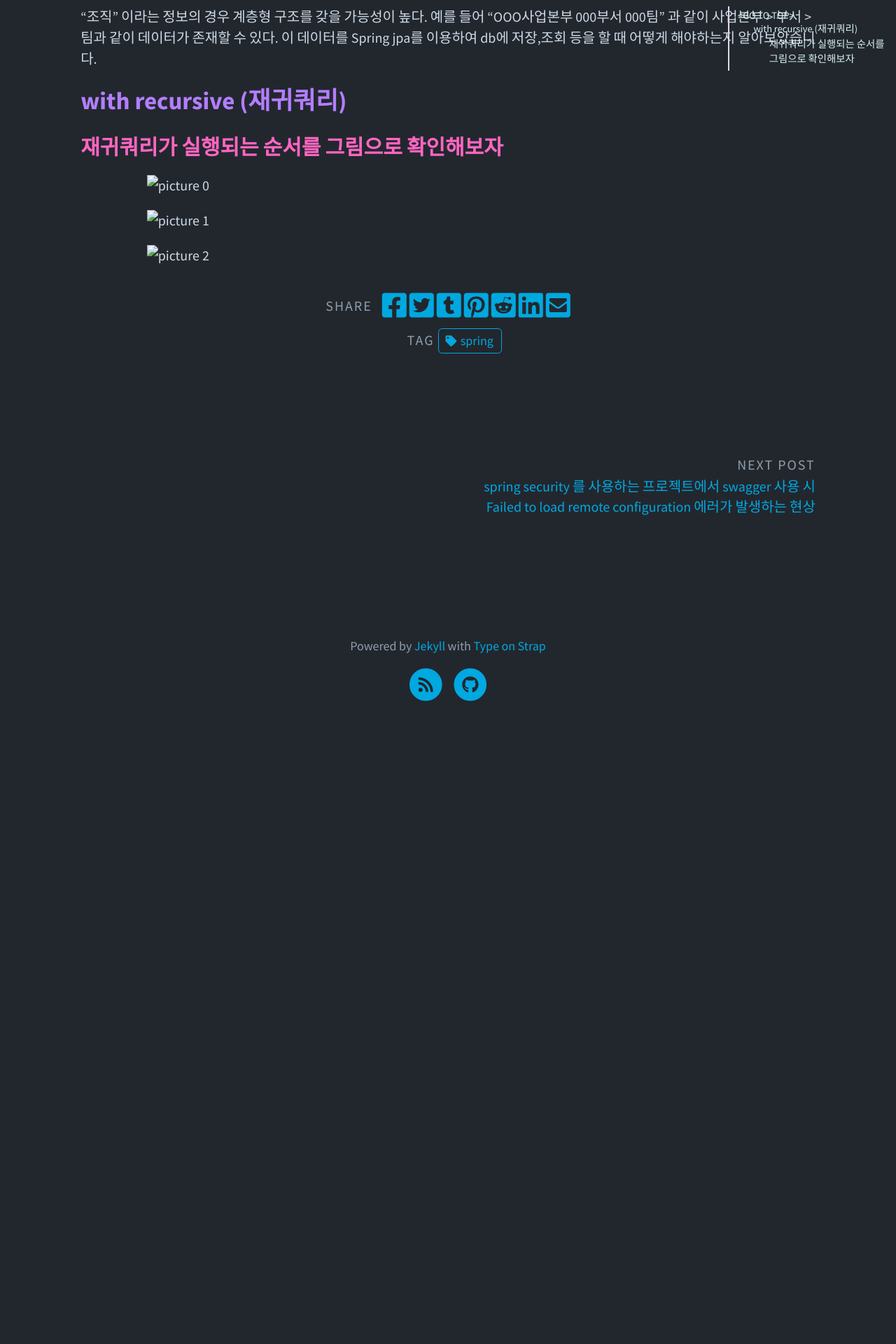
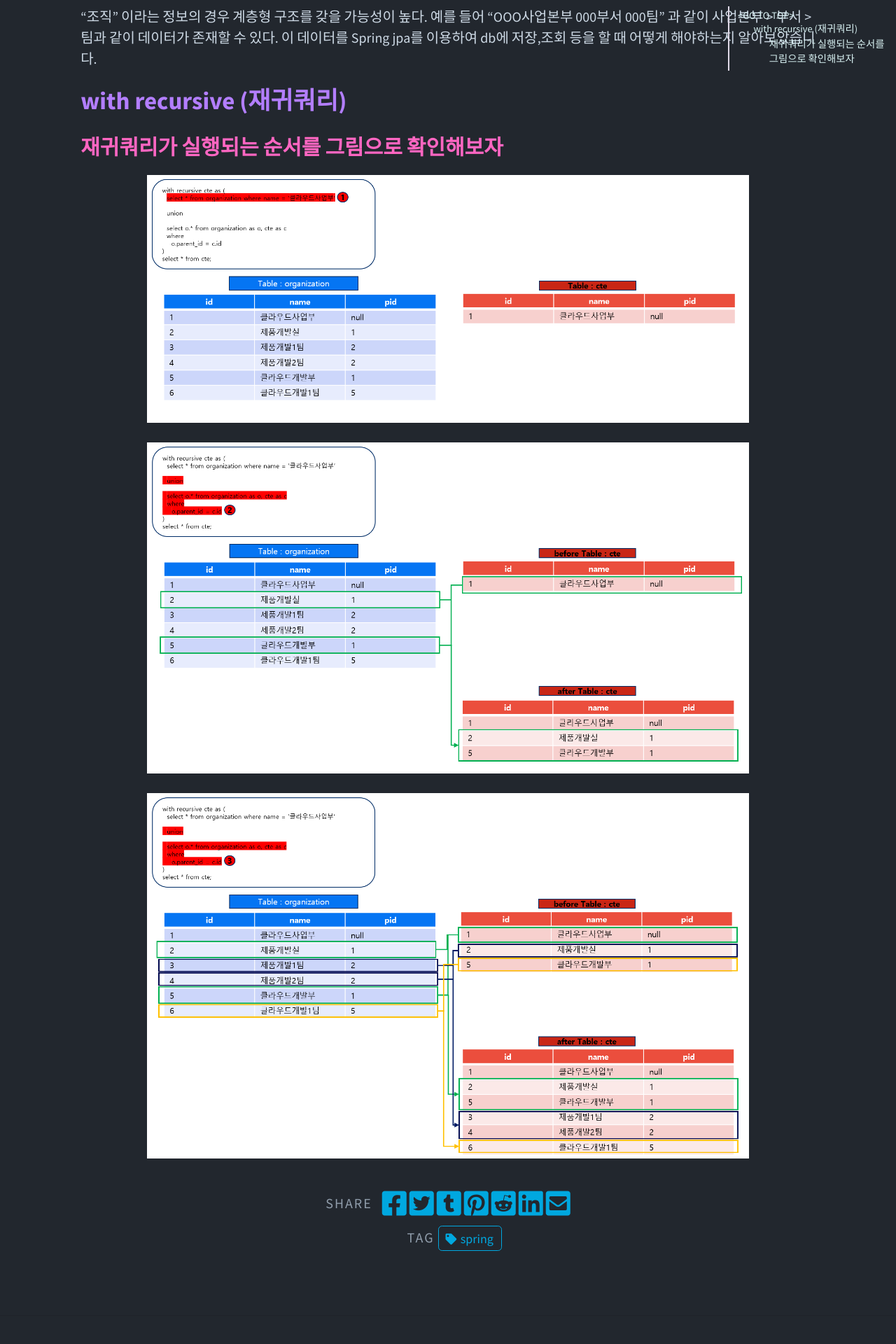
Before and after one commit to mainmethod0126/old-tech-blog, a Jekyll site: the page built from _posts/spring/2023-07-04-spring-jpa-사용시-계층형-데이터-조회하기.md, in a window 1280 px wide. Shown: the part 342-2262 px from the top of the page at 70% size. Built offline with Jekyll 4.4.1, drawn with Linux system fonts in a browser that asks for light colours; comment, search, counter and statistics services are not loaded; before the commit the page ends 1383 px from its top, so only the background shows below that.

Commit message:
이미지 경로 잘못된거 수정

```diff
--- a/_posts/spring/2023-07-04-spring-jpa-사용시-계층형-데이터-조회하기.md
+++ b/_posts/spring/2023-07-04-spring-jpa-사용시-계층형-데이터-조회하기.md
@@ -17,8 +17,8 @@ excerpt_separator: <!--more-->
 
 ### 재귀쿼리가 실행되는 순서를 그림으로 확인해보자
 
-![picture 0](../../images/b96db62f057327dcc7cc2fe91c62358aa47a3595af5bf03ce964109eacc41810.png)
+![picture 0](/images/b96db62f057327dcc7cc2fe91c62358aa47a3595af5bf03ce964109eacc41810.png)
 
-![picture 1](../../images/7181ac8c0b7f2ff630ac43b9cd152f584eac71f91901ed5ba62168d6c396c6f5.png)
+![picture 1](/images/7181ac8c0b7f2ff630ac43b9cd152f584eac71f91901ed5ba62168d6c396c6f5.png)
 
-![picture 2](../../images/e52e87f7b1fff3871bc03f400cf67409ce93b6a360fe7c35e97b35fd5627e609.png)
+![picture 2](/images/e52e87f7b1fff3871bc03f400cf67409ce93b6a360fe7c35e97b35fd5627e609.png)
```
